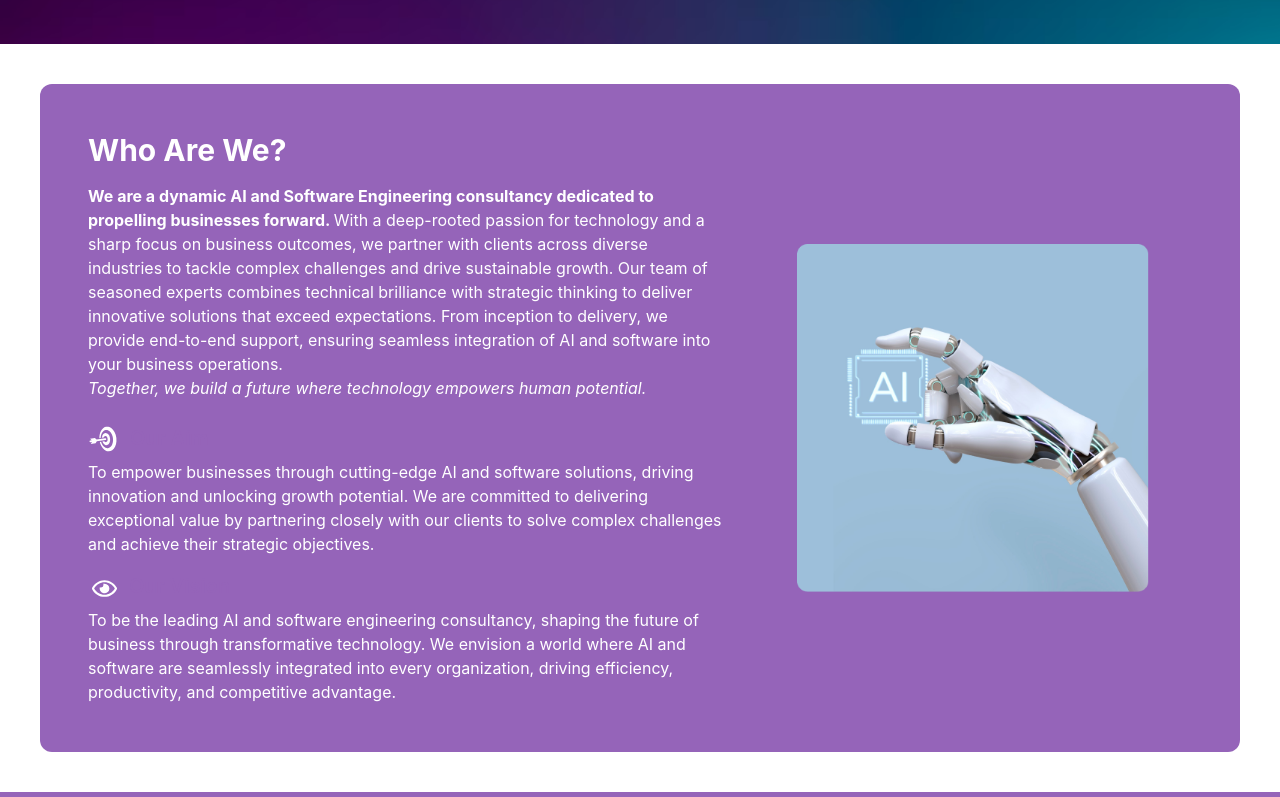
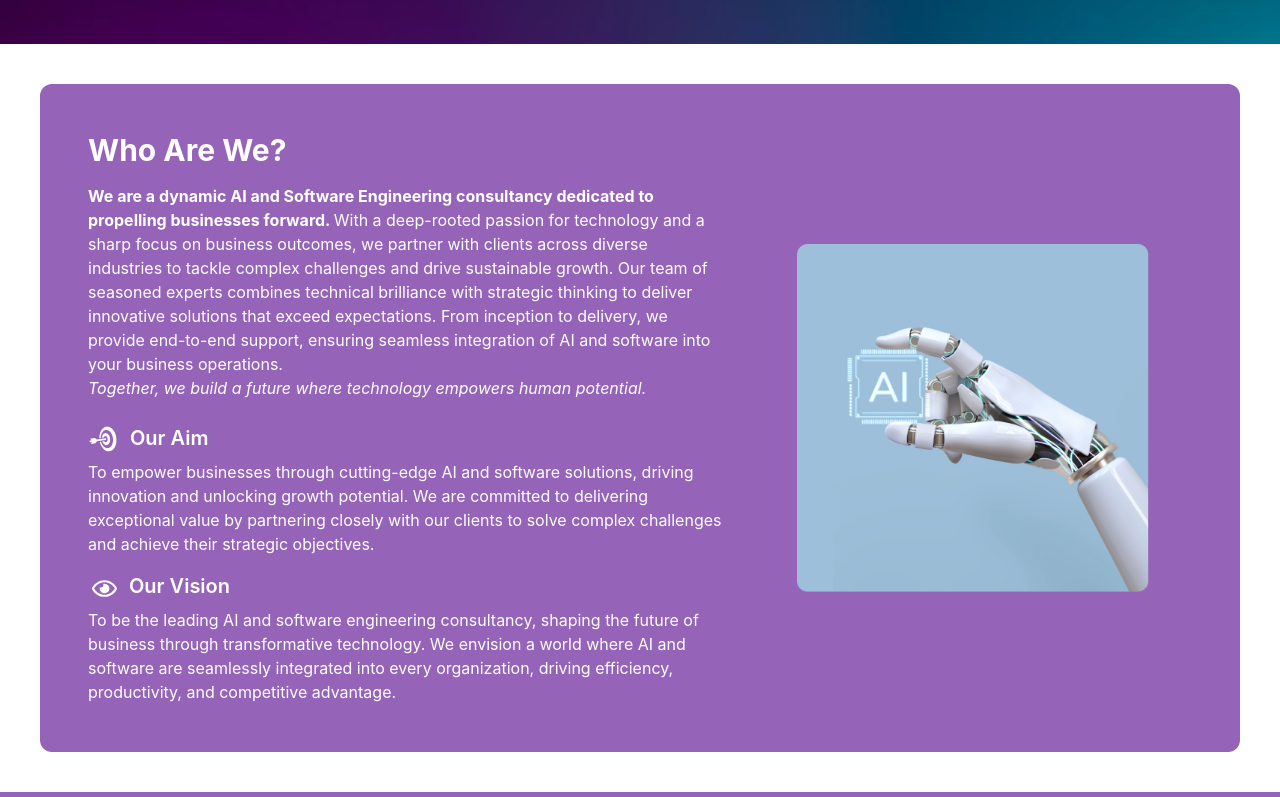
Before and after one commit to axia-ai/axia-ai-website, a React (Vite) app: page /aboutUs in a window 1280 px wide. Shown: the part 364-1161 px from the top of the page. Built offline with nearby package versions, Linux system fonts and the light colour scheme.

Commit message:
color bug resolved in about us section.

```diff
--- a/src/Components/AboutUsSection/AboutUsValues.jsx
+++ b/src/Components/AboutUsSection/AboutUsValues.jsx
@@ -30,7 +30,7 @@ function AboutUsValues() {
           <div className="mb-4">
             <div className="flex justify-start max-md:justify-center">
               <GiBullseye size="30" className=" mr-3" />
-              <h3 className="text-primary font-semibold text-xl mb-2">
+              <h3 className="text-white font-semibold text-xl mb-2">
                 Our Aim
               </h3>
             </div>
@@ -46,7 +46,7 @@ function AboutUsValues() {
           <div>
             <div className="flex justify-start max-md:justify-center">
               <FaRegEye size="25" className=" m-1 mr-3" />
-              <h3 className="text-primary font-semibold text-xl mb-2">
+              <h3 className="text-white font-semibold text-xl mb-2">
                 Our Vision
               </h3>
             </div>
```
